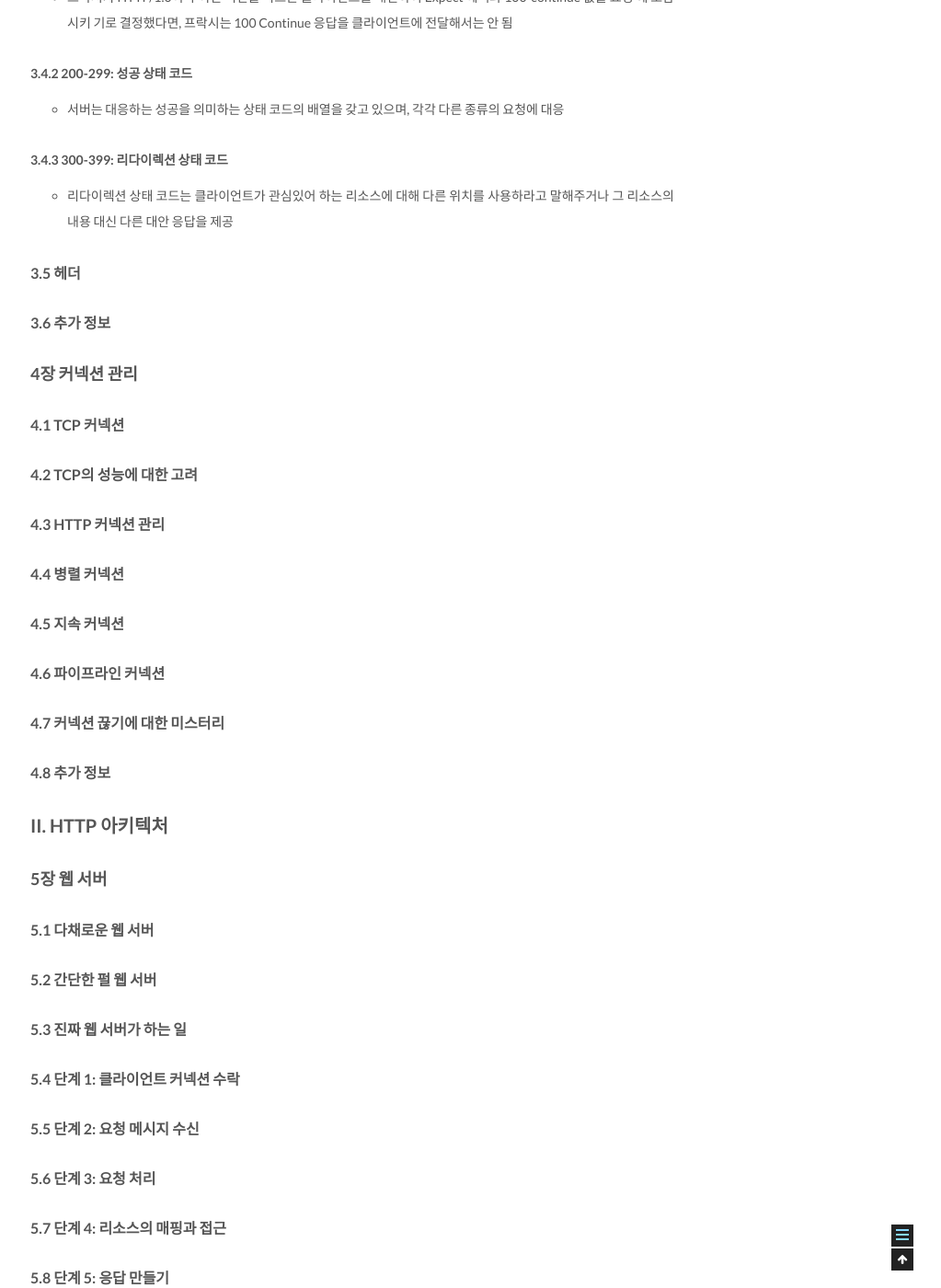
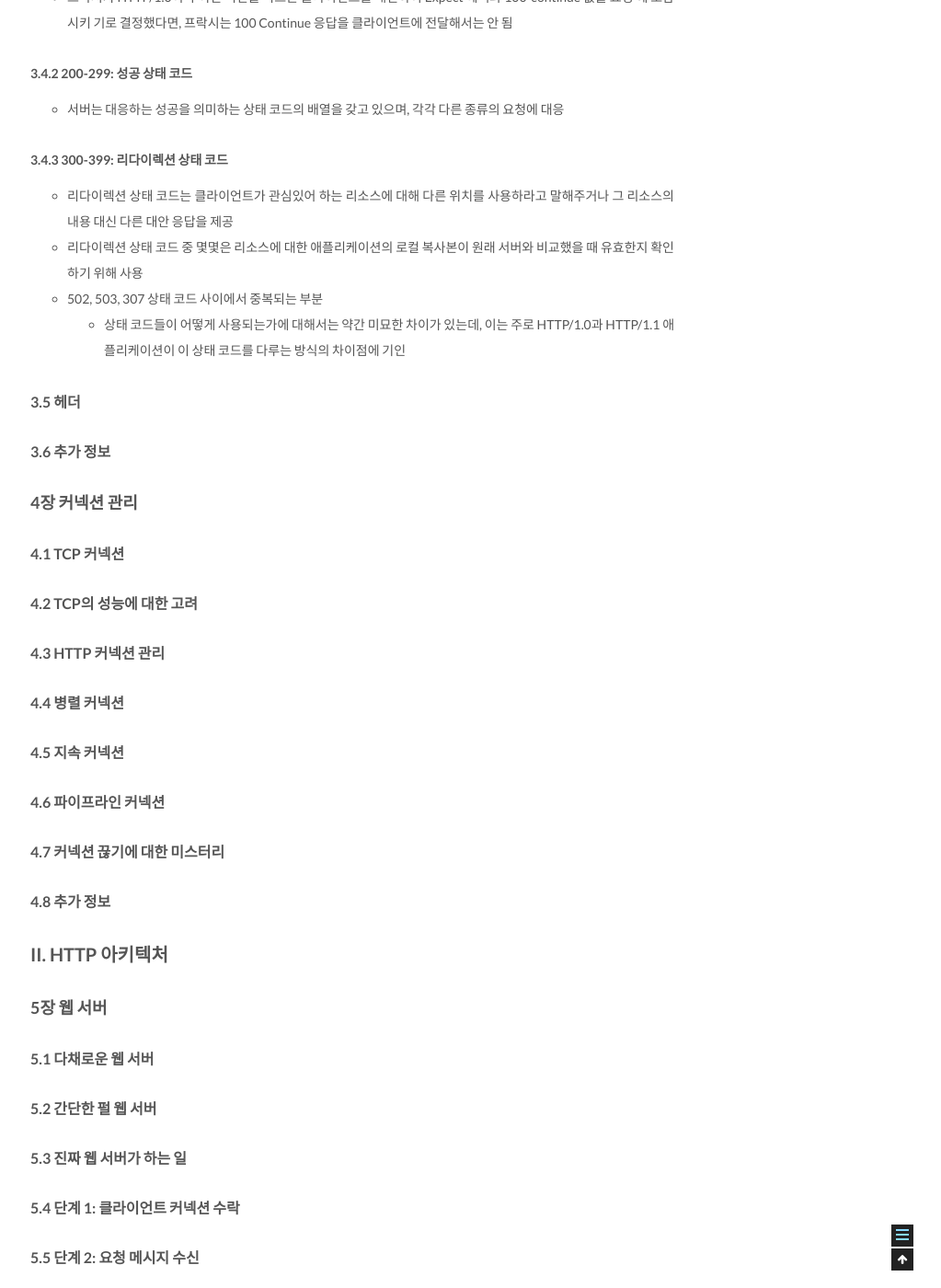
Before and after one commit to csj4032/csj4032.github.io, a Jekyll site: the page built from _posts/2018-01-21-HTTP완벽가이드.md, in a window 1280 px wide and 1400 px high, scrolled down 24624 px. Shown: the whole window at 92% size, without its empty margins (257-1280 px from the left). Built offline with Jekyll 4.4.1, drawn with Linux system fonts in a browser that asks for light colours.

Commit message:
HTTP완벽가이드 포스팅 수정

```diff
--- a/_posts/2018-01-21-HTTP완벽가이드.md
+++ b/_posts/2018-01-21-HTTP완벽가이드.md
@@ -599,6 +599,9 @@ HTTP/<메이저>.<마이너>
 
 ##### 3.4.3 300-399: 리다이렉션 상태 코드
 * 리다이렉션 상태 코드는 클라이언트가 관심있어 하는 리소스에 대해 다른 위치를 사용하라고 말해주거나 그 리소스의 내용 대신 다른 대안 응답을 제공
+* 리다이렉션 상태 코드 중 몇몇은 리소스에 대한 애플리케이션의 로컬 복사본이 원래 서버와 비교했을 때 유효한지 확인하기 위해 사용
+* 502, 503, 307 상태 코드 사이에서 중복되는 부분
+  * 상태 코드들이 어떻게 사용되는가에 대해서는 약간 미묘한 차이가 있는데, 이는 주로 HTTP/1.0과 HTTP/1.1 애플리케이션이 이 상태 코드를 다루는 방식의 차이점에 기인
 
 #### 3.5 헤더
 
```
Also changed, not shown: _posts/2018-02-05-BinarySearch.md (+1 -1 lines).
